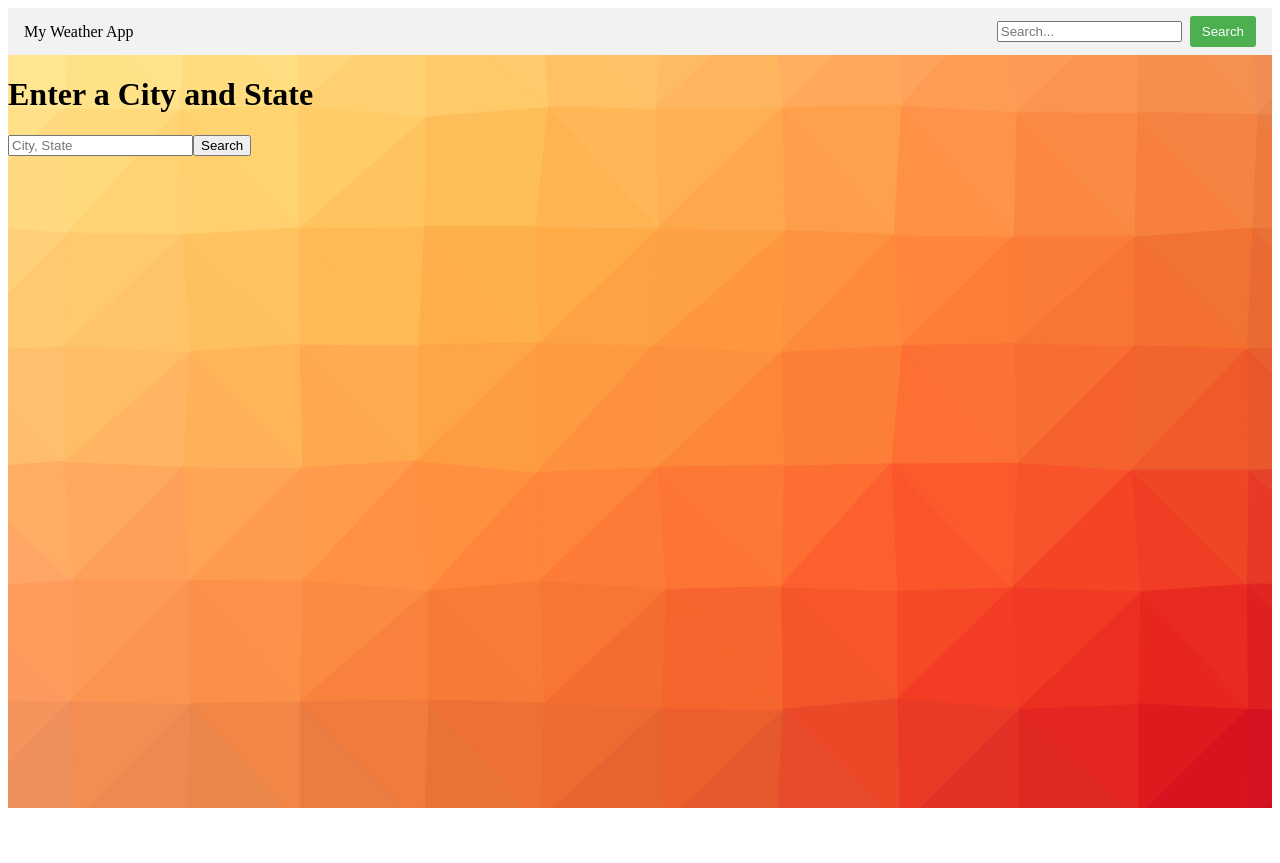
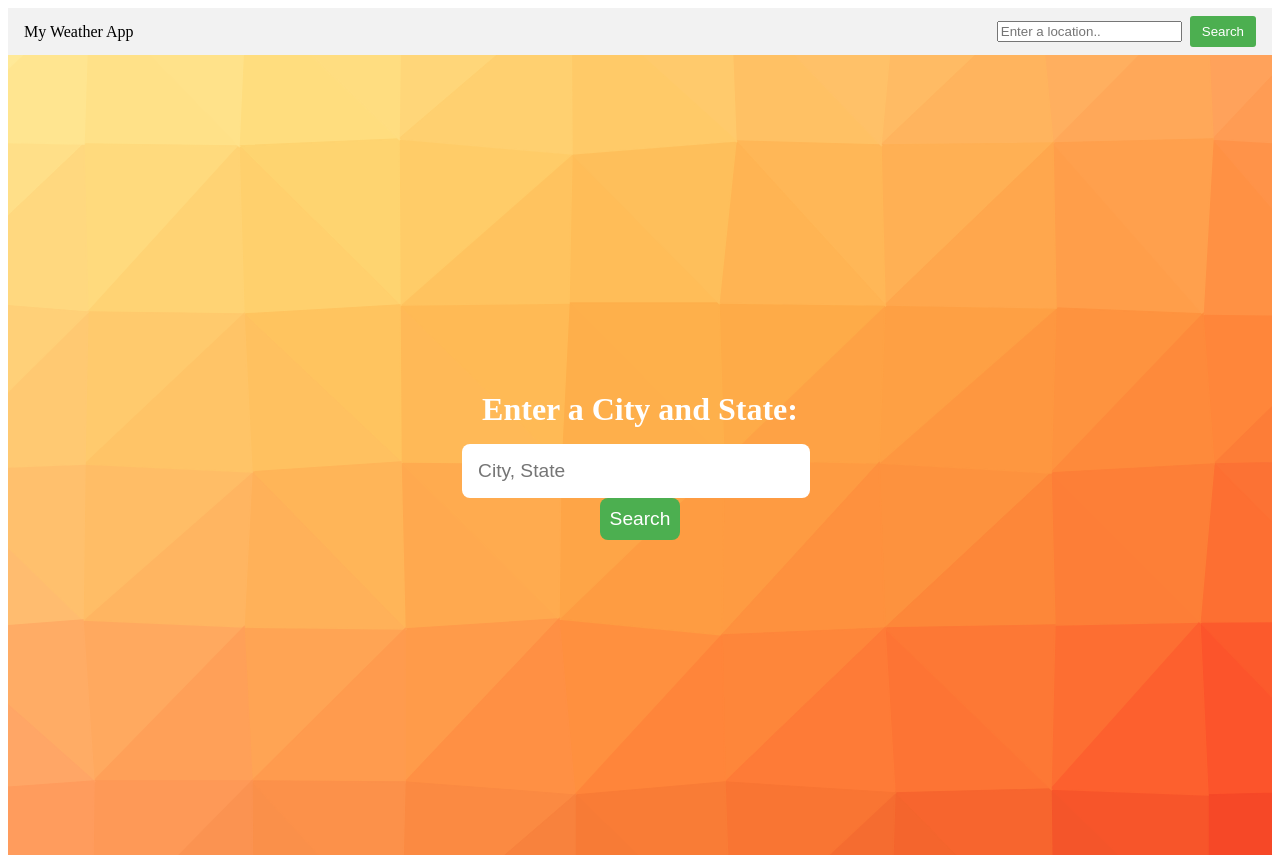
Before and after one commit to VanSlam/weather-app-code-test-adaptavist, a React (Vite) app: page / in a window 1280 px wide. Before the commit the page ends 816 px from the top, so only its background shows below. Built offline with nearby package versions, Linux system fonts and the light colour scheme.

Commit message:
restructure components, add base functionality

```diff
--- a/package.json
+++ b/package.json
@@ -19,6 +19,7 @@
     "dotenv": "^16.0.3",
     "react": "^18.2.0",
     "react-dom": "^18.2.0",
+    "react-router-dom": "^6.8.2",
     "styled-components": "^5.3.6"
   },
   "devDependencies": {
--- a/src/App.jsx
+++ b/src/App.jsx
@@ -1,22 +1,21 @@
-import { useState } from 'react'
-import AppBar from './components/NavBar'
-import background from './assets/pattern.svg'
-import WeatherForecast from './components/WeatherForecast'
+import React, { useState } from 'react';
+import MyAppBar from './components/NavBar';
+import WeatherForecast from './components/WeatherForecast';
+import background from './assets/pattern.svg';
 
 function App() {
-  const [count, setCount] = useState(0)
+  const [location, setLocation] = useState("");
+
+  const handleLocationChange = (newLocation) => {
+    setLocation(newLocation);
+  };
 
   return (
-    <div style={{
-      backgroundImage: `url(${background})`,
-      backgroundRepeat: 'no-repeat',
-      backgroundSize: 'cover',
-      height: '100vh'
-    }}>
-      <AppBar></AppBar>
-      <WeatherForecast></WeatherForecast>
+    <div className="App" style={{backgroundImage: "url(" + "../src/assets/pattern.svg" + ")"}}>
+      <MyAppBar onLocationChange={handleLocationChange} />
+      <WeatherForecast key={location} location={location} />
     </div>
-  )
+  );
 }
 
-export default App
+export default App;
--- a/src/components/NavBar.jsx
+++ b/src/components/NavBar.jsx
@@ -1,12 +1,12 @@
 import React, { useState } from 'react';
 
-function MyAppBar() {
-  const [searchValue, setSearchValue] = useState('');
+function MyAppBar({ onLocationChange }) {
+  const [searchText, setSearchText] = useState('');
 
-  const handleSearchSubmit = (e) => {
+  const handleSubmit = (e) => {
     e.preventDefault();
-    // Do something with the search value, such as fetching search results from an API
-    setSearchValue('');
+    onLocationChange(searchText);
+    setSearchText('');
   };
 
   return (
@@ -15,8 +15,14 @@ function MyAppBar() {
         My Weather App
       </div>
       <div style={{ display: 'flex', alignItems: 'center' }}>
-        <form onSubmit={handleSearchSubmit}>
-          <input type="text" placeholder="Search..." value={searchValue} onChange={(e) => setSearchValue(e.target.value)} style={{ marginRight: '8px' }} />
+        <form onSubmit={handleSubmit}>
+          <input
+            type="text"
+            placeholder="Enter a location.."
+            value={searchText}
+            onChange={(e) => setSearchText(e.target.value)}
+            style={{ marginRight: '8px' }}
+          />
           <button type="submit" style={{ backgroundColor: '#4CAF50', color: 'white', border: 'none', borderRadius: '3px', padding: '8px 12px', cursor: 'pointer' }}>
             Search
           </button>
--- /dev/null
+++ b/src/components/WeatherForecast.css
@@ -0,0 +1,121 @@
+.weather-container {
+    display: flex;
+    flex-direction: column;
+    justify-content: center;
+    align-items: center;
+    height: 100vh;
+  }
+
+  .weather-input form {
+    display: flex;
+    flex-direction: column;
+    align-items: center;
+  }
+
+  .weather-input h1 {
+    font-size: 2rem;
+    margin-bottom: 1rem;
+  }
+
+  .weather-input form {
+    display: flex;
+    justify-content: center;
+    align-items: center;
+  }
+
+  .weather-input input {
+    width: 100%;
+    max-width: 30rem;
+    padding: 1rem;
+    border: none;
+    border-radius: 0.5rem;
+    margin-right: 0.5rem;
+    font-size: 1.2rem;
+  }
+
+  .weather-input button {
+    padding: 1rem 2rem;
+    background-color: #4CAF50;
+    color: white;
+    border: none;
+    border-radius: 0.5rem;
+    cursor: pointer;
+    font-size: 1.2rem;
+    transition: background-color 0.3s ease;
+    padding: 10px;
+  }
+
+  .weather-input button:hover {
+    background-color: #3E8E41;
+  }
+
+  .weather-cards-container {
+    display: flex;
+    flex-wrap: nowrap;
+    overflow-x: auto;
+    justify-content: center;
+    align-items: center;
+    margin-bottom: 2rem;
+  }
+
+  .weather-card {
+    display: flex;
+    flex-direction: column;
+    justify-content: center;
+    align-items: center;
+    padding: 1rem;
+    border-radius: 0.5rem;
+    box-shadow: 0px 2px 4px rgba(0, 0, 0, 0.1);
+    margin-right: 0.5rem;
+    cursor: pointer;
+    transition: transform 0.3s ease;
+  }
+
+  .weather-card:hover {
+    transform: translateY(-5px);
+  }
+
+  .weather-card img {
+    width: 5rem;
+    height: 5rem;
+  }
+
+  .selected-card {
+    display: flex;
+    flex-direction: column;
+    justify-content: center;
+    align-items: center;
+    padding: 2rem;
+    border-radius: 0.5rem;
+    box-shadow: 0px 2px 4px rgba(0, 0, 0, 0.1);
+    margin-bottom: 2rem;
+  }
+
+  .selected-card h2 {
+    font-size: 2rem;
+    margin-bottom: 1rem;
+  }
+
+  .selected-card p {
+    font-size: 1.2rem;
+    margin-bottom: 0.5rem;
+  }
+
+  .selected-card button {
+    padding: 1rem 2rem;
+    background-color: #4CAF50;
+    color: white;
+    border: none;
+    border-radius: 0.5rem;
+    cursor: pointer;
+    font-size: 1.2rem;
+    transition: background-color 0.3s ease;
+  }
+
+  .selected-card button:hover {
+    background-color: #3E8E41;
+  }
+
+  .search-label {
+    color: white;
+  }
--- a/src/components/WeatherForecast.jsx
+++ b/src/components/WeatherForecast.jsx
@@ -1,98 +1,96 @@
-import React, { useState } from 'react';
-import background from '../assets/01d.svg'
+import React, { useState, useEffect } from 'react';
+import './WeatherForecast.css';
 
-function WeatherForecast() {
-  const [city, setCity] = useState('');
+function WeatherForecast({ location }) {
+  const [city, setCity] = useState(location);
   const [forecastData, setForecastData] = useState([]);
-  const [searched, setSearched] = useState(false);
+  const [showCards, setShowCards] = useState(false);
+  const [selectedCard, setSelectedCard] = useState(null);
+  const [showSearchForm, setShowSearchForm] = useState(true);
+  const [errorMessage, setErrorMessage] = useState('');
 
-  const handleSearch = async (event) => {
-    event.preventDefault();
+  useEffect(() => {
+    if (location) {
+      setCity(location);
+      handleSubmit();
+    }
+  }, [location]);
 
+  const handleSubmit = async (e) => {
+    e?.preventDefault();
     try {
-      // const response = await fetch(`https://api.openweathermap.org/data/2.5/forecast?q=${city}&type=accurate&appid=3a240c3c7796882a67be4f12560c4afa`);
-      const response = await fetch(`https://api.openweathermap.org/data/2.5/forecast?q=${city}&type=accurate&appid=3a240c3c7796882a67be4f12560c4afa&cnt=20`);
+      const API_KEY = import.meta.env.API_KEY;
+      const response = await fetch(`https://api.openweathermap.org/data/2.5/forecast?q=${city}&type=accurate&appid=${API_KEY}&cnt=20`);
       const data = await response.json();
-      console.log(data)
-      setForecastData(data.list);
-      setSearched(true);
+      if (data.cod === "200") {
+        setForecastData(data.list);
+        setShowCards(true);
+        setShowSearchForm(false);
+        setErrorMessage('');
+      } else {
+        setErrorMessage(data.message);
+      }
     } catch (error) {
       console.error(error);
     }
   };
 
-  const handleCityChange = (event) => {
-    setCity(event.target.value);
+  const handleCardClick = (card) => {
+    setSelectedCard(card);
+    setShowCards(false);
   };
 
-  const handleDate = (dt) => {
-    const dateOptions = { weekday: 'long', month: 'long', day: 'numeric' };
-    const dateString = new Date(dt * 1000).toLocaleDateString('en-US', dateOptions);
-    const dayOfMonth = dateString.split(' ')[2];
-    let suffix;
-
-    if (dayOfMonth === '1' || dayOfMonth === '21' || dayOfMonth === '31') {
-      suffix = 'st';
-    } else if (dayOfMonth === '2' || dayOfMonth === '22') {
-      suffix = 'nd';
-    } else if (dayOfMonth === '3' || dayOfMonth === '23') {
-      suffix = 'rd';
-    } else {
-      suffix = 'th';
-    }
-
-    return (dateString + suffix);
+  const getUniqueDays = () => {
+    const uniqueDays = [...new Set(forecastData.map(item => new Date(item.dt * 1000).toLocaleDateString(undefined, { weekday: 'long' })))];
+    return uniqueDays.slice(0, 5);
   };
 
-  // return (
-  //   <div className="weather-forecast">
-  //     <div className="weather-header">
-  //       <h1>Enter a City and State</h1>
-  //       <form onSubmit={handleSubmit}>
-  //         <input type="text" value={city} onChange={handleCityChange} placeholder="City, State" />
-  //         <button type="submit">Search</button>
-  //       </form>
-  //     </div>
-  //     <div className="weather-cards">
-  //       {forecastData.map((item) => (
-  //         <div className="weather-card" key={item.dt}>
-  //           <img src={`../assets/${item.weather[0].icon}.svg`} alt="weather icon" />
-  //           <p>{handleDate(item.dt)}</p>
-  //       </div>
-  //       ))}
-  //     </div>
-  //   </div>
-  // );
+  const getCardsForDay = (day) => {
+    return forecastData.find(item => new Date(item.dt * 1000).toLocaleDateString(undefined, { weekday: 'long' }) === day);
+  };
+
+  const getTemp = (temp) => {
+    return Math.round((temp - 273.15) * 9/5 + 32);
+  };
 
   return (
-    <div className="weather-forecast">
-      {!searched ? ( // display search bar if search has not been performed
-        <form onSubmit={handleSearch}>
-          <h1>Enter a City and State</h1>
-          <input
-            type="text"
-            placeholder="City, State"
-            value={city}
-            onChange={(e) => setCity(e.target.value)}
-          />
-          <button type="submit">Search</button>
-        </form>
-      ) : (
-        // display weather cards if search has been performed
-        <div className="weather-cards">
-          {forecastData.map((item) => (
-            <div className="weather-card" key={item.dt}>
-              <img src={`../src/assets/${item.weather[0].icon}.svg`} alt="weather icon" />
-              <p>{handleDate(item.dt)}</p>
+    <div className="weather-container">
+      {showSearchForm && (
+        <div className="weather-input">
+          <h1 className="search-label">Enter a City and State:</h1>
+          <form className="search-container" onSubmit={handleSubmit}>
+            <input type="text" placeholder="City, State" onChange={(e) => (setCity(e.target.value))} />
+            <button className="search-button" type="submit">Search</button>
+          </form>
+        </div>
+      )}
+      {errorMessage && (
+        <div className="error-message">
+          <p>{errorMessage}</p>
+        </div>
+      )}
+      {showCards && (
+        <div className="weather-cards-container">
+          {getUniqueDays().map((day, index) => (
+            <div className="weather-card" key={index} onClick={() => handleCardClick(getCardsForDay(day))}>
+              <img src={`../src/assets/${getCardsForDay(day).weather[0].icon}.svg`} alt="weather icon" />
+              <p>{new Date(getCardsForDay(day).dt * 1000).toLocaleDateString(undefined, { weekday: 'long', month: 'long', day: 'numeric' })}</p>
             </div>
           ))}
         </div>
       )}
+      {selectedCard && (
+        <div className="selected-card">
+          <h2>{`${city}, ${new Date(selectedCard.dt * 1000).toLocaleDateString(undefined, { weekday: 'long', month: 'long', day: 'numeric' })}`}</h2>
+          <p>Weather: {selectedCard.weather[0].description}</p>
+          <p>Min Temperature: {getTemp(selectedCard.main.temp_min)}°F</p>
+          <p>Max Temperature: {getTemp(selectedCard.main.temp_max)}°F</p>
+          <p>Humidity: {selectedCard.main.humidity}%</p>
+          <button onClick={() => (setSelectedCard(null), setShowSearchForm(true))}>Close</button>
+        </div>
+      )}
     </div>
   );
-
-
-
 }
 
 export default WeatherForecast;
```
Also changed, not shown: src/components/Test.jsx (added, +114 -0 lines), 1 other file (tests, documents, lock files or other folders).
